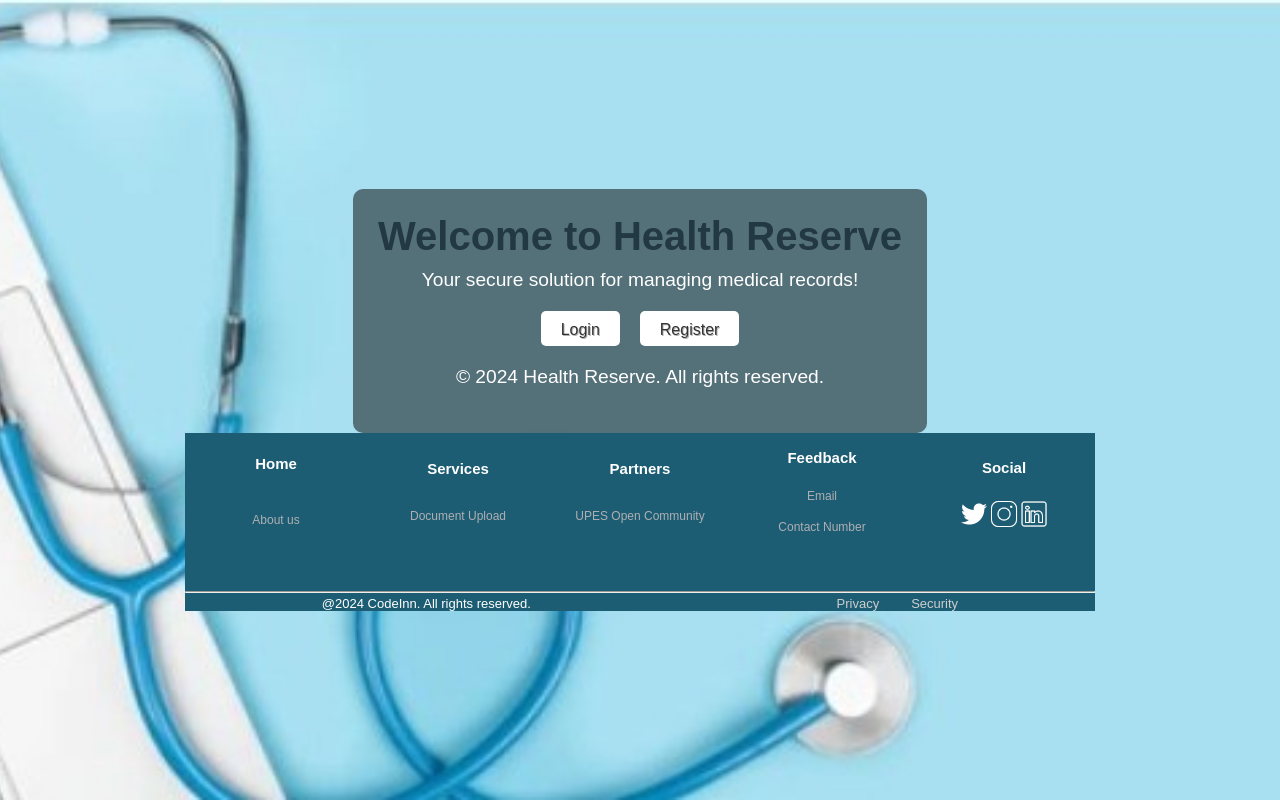
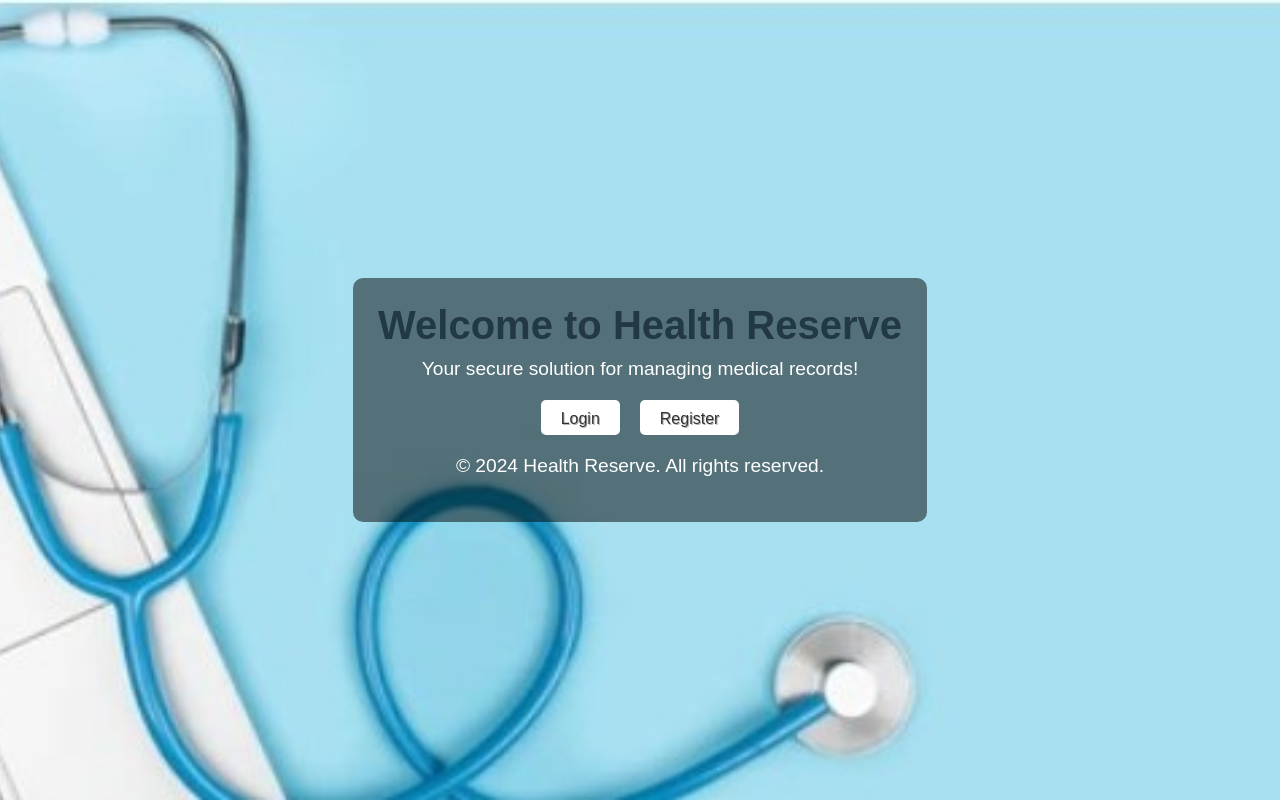
Before and after one commit to upes-open/OSoC-24-Health-Reserve, a React (Vite) app in the folder frontend/: page / in a window 1280 px wide. Built offline with nearby package versions, Linux system fonts and the light colour scheme; a web font is replaced by a local one.

Commit message:
Fixed issue of footer on home page

```diff
--- a/frontend/src/App.jsx
+++ b/frontend/src/App.jsx
@@ -54,7 +54,7 @@ function App() {
         {/* <Route path="/upload" element={<Dashboard />} /> */}
         <Route path="/viewrecord" element={<ViewRecord />} />
       </Routes>
-      <Footer />
+      {!isHome && <Footer />}
     </div>
   );
 }
```
